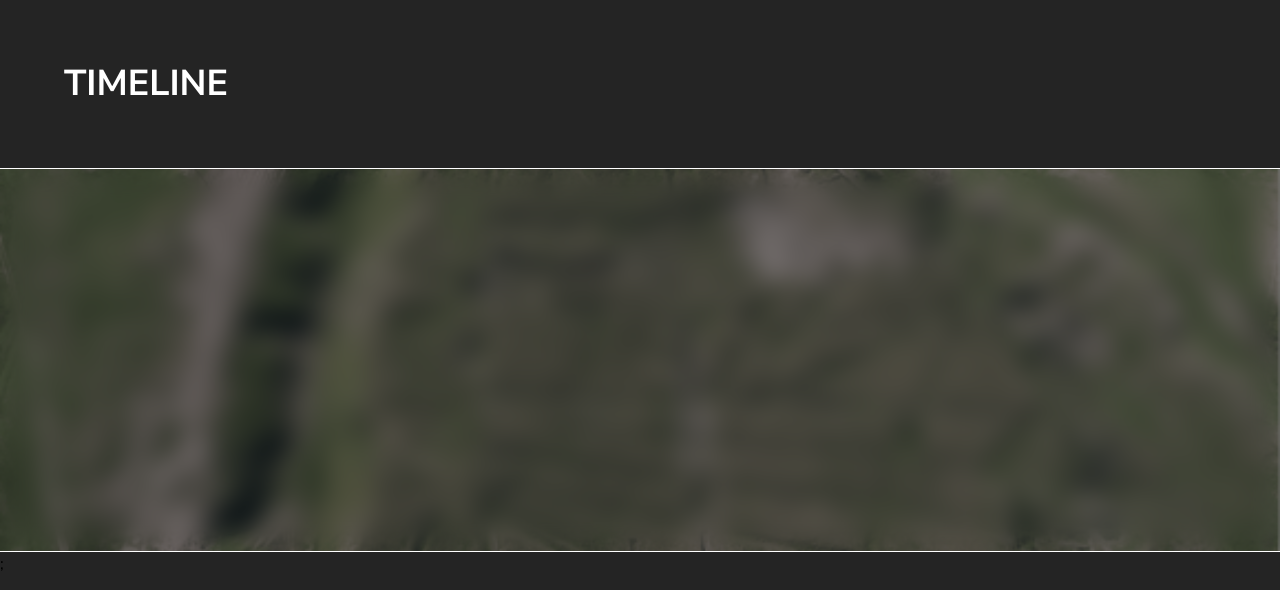
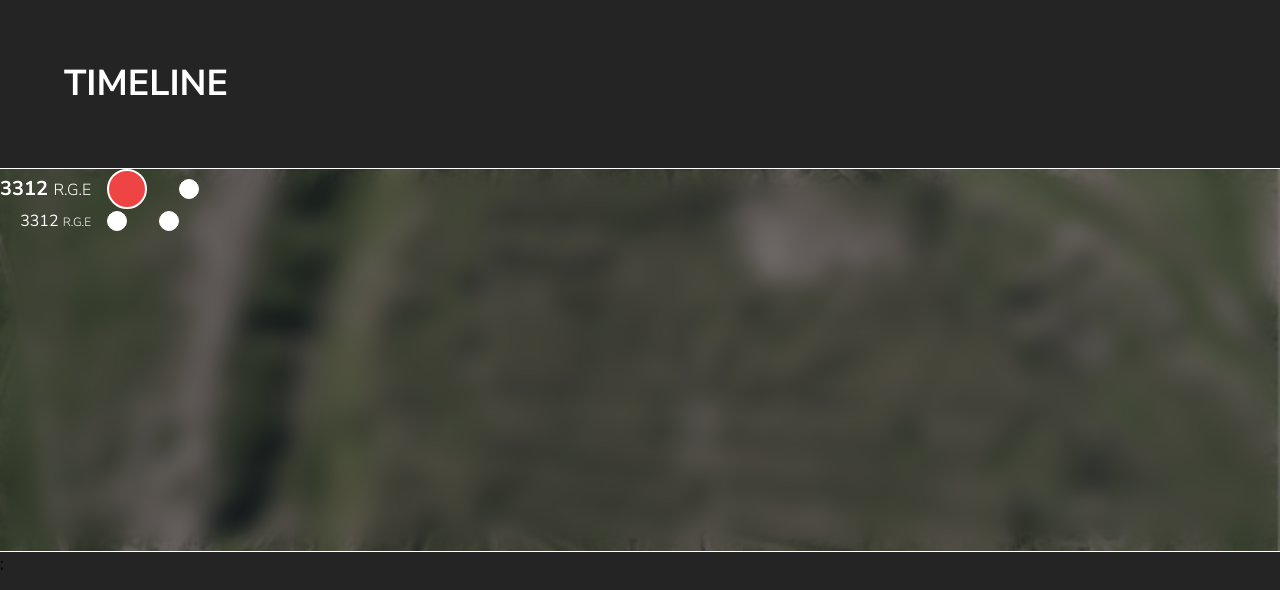
Before and after one commit to muhammadfajartp/grancywoods-web, a React (Vite) app: page / in a window 1280 px wide. Shown: the top 590 px of the page. Built offline with nearby package versions, Linux system fonts and the light colour scheme.

Commit message:
reusable component timeline dot

```diff
--- a/package.json
+++ b/package.json
@@ -11,7 +11,8 @@
   },
   "dependencies": {
     "react": "^18.3.1",
-    "react-dom": "^18.3.1"
+    "react-dom": "^18.3.1",
+    "react-icons": "^5.4.0"
   },
   "devDependencies": {
     "@eslint/js": "^9.15.0",
--- a/src/components/atoms/TimelineDotUI.jsx
+++ b/src/components/atoms/TimelineDotUI.jsx
@@ -0,0 +1,17 @@
+import React, { useState } from "react";
+
+const TimelineDotUI = (props) => {
+   const { active } = props;
+
+   return (
+      <div className="flex flex-row justify-center items-center">
+         <p className={` text-white ${active ? "text-xl font-bold" : "text-md font-normal"} `}>
+            3312 <span className={` font-light ${active ? " text-base" : "text-xs"} `}>R.G.E</span>
+         </p>
+         <div className={`h-10 w-10 mx-4 rounded-full ${active ? "bg-red-500 border-2 border-solid border-white" : "bg-white border border-solid border-white h-5 w-5"}`}></div>
+         <div className="border border-solid border-white h-5 w-5 bg-white rounded-full mx-4"></div>
+      </div>
+   );
+};
+
+export default TimelineDotUI;
--- a/src/components/organism/Timeline.jsx
+++ b/src/components/organism/Timeline.jsx
@@ -1,5 +1,6 @@
 import React from "react";
 import TitleSection from "../atoms/TitleSection";
+import TimelineDotUI from "../atoms/TimelineDotUI";
 
 const Timeline = () => {
    return (
@@ -7,6 +8,10 @@ const Timeline = () => {
          <TitleSection />
          <div className="flex flex-row min-h-96 border border-solid border-white border-x-0 bg-[url('/map.jpg')] bg-cover bg-center w-screen relative ">
             <div className="absolute inset-0 bg-black bg-opacity-50 backdrop-blur-md"></div>
+            <div className="relative z-10">
+               <TimelineDotUI active={true} />
+               <TimelineDotUI />
+            </div>
          </div>
       </section>
    );
```
Also changed, not shown: src/components/atoms/Wrapper.jsx (added), 1 other file (tests, documents, lock files or other folders).
